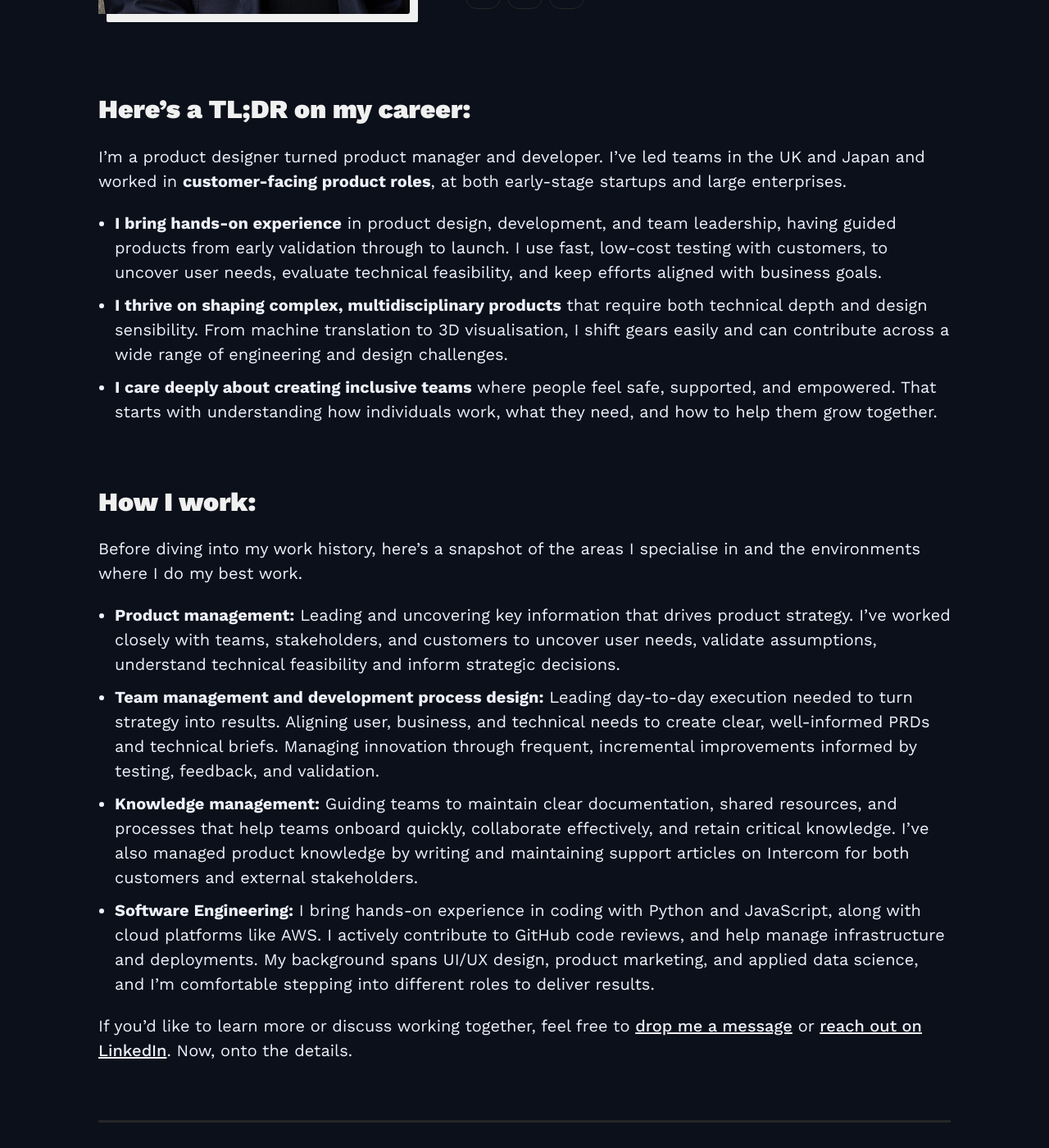
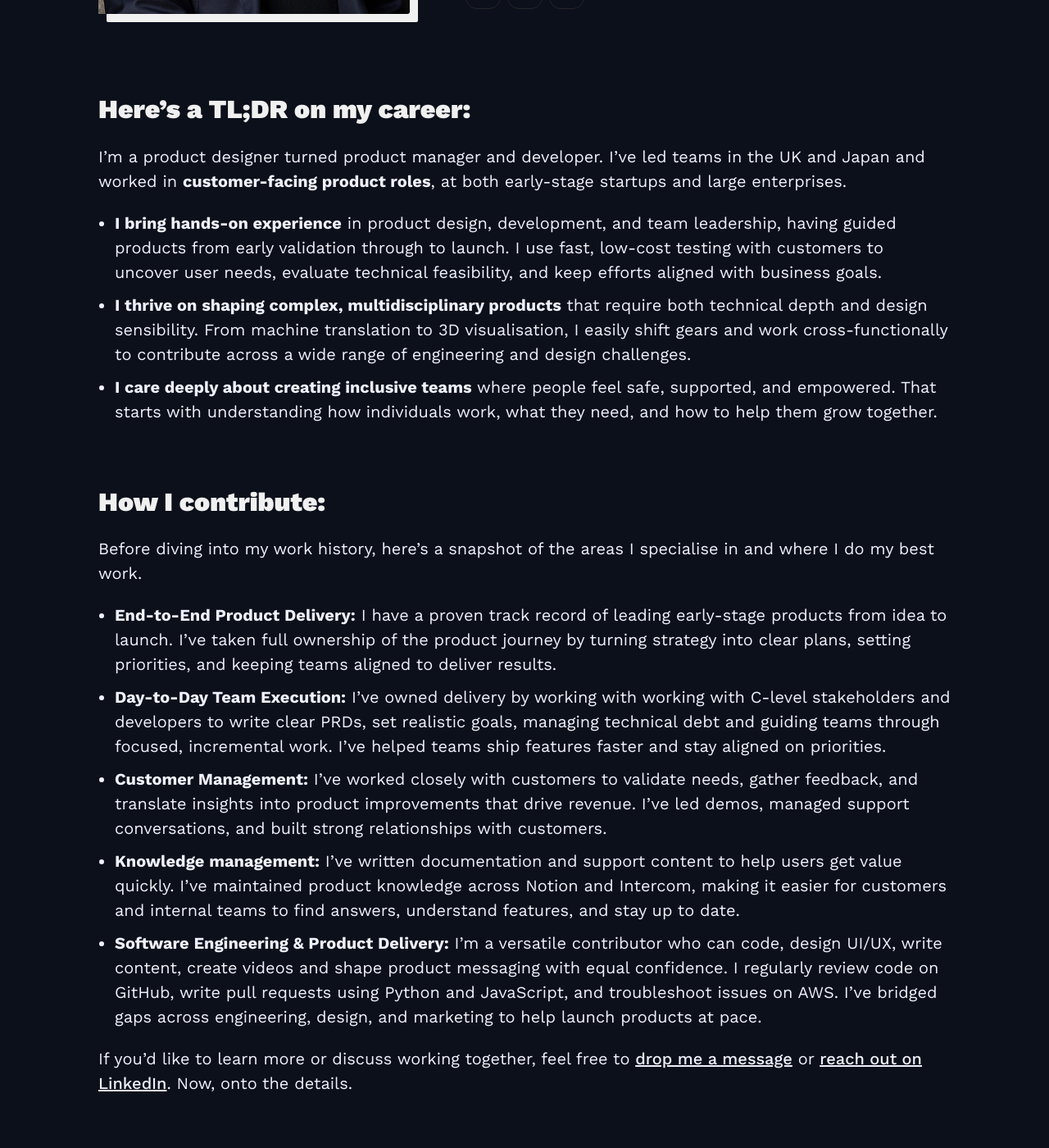
Before and after one commit to mkishi1221/mkishi1221.github.io, a Jekyll site: the page built from index.html, in a window 1280 px wide and 1400 px high, scrolled down 613 px. Shown: the whole window at 82% size. Built offline with Jekyll 4.4.1, drawn with Linux system fonts in a browser that asks for light colours; nearby versions of some CDN libraries.

Commit message:
Updated CV

```diff
--- a/_includes/cv.md
+++ b/_includes/cv.md
@@ -3,18 +3,19 @@
 
 I'm a product designer turned product manager and developer. I've led teams in the UK and Japan and worked in **customer-facing product roles**, at both early-stage startups and large enterprises.
 
-- **I bring hands-on experience** in product design, development, and team leadership, having guided products from early validation through to launch. I use fast, low-cost testing with customers, to uncover user needs, evaluate technical feasibility, and keep efforts aligned with business goals.
-- **I thrive on shaping complex, multidisciplinary products** that require both technical depth and design sensibility. From machine translation to 3D visualisation, I shift gears easily and can contribute across a wide range of engineering and design challenges.
+- **I bring hands-on experience** in product design, development, and team leadership, having guided products from early validation through to launch. I use fast, low-cost testing with customers to uncover user needs, evaluate technical feasibility, and keep efforts aligned with business goals.
+- **I thrive on shaping complex, multidisciplinary products** that require both technical depth and design sensibility. From machine translation to 3D visualisation, I easily shift gears and work cross-functionally to contribute across a wide range of engineering and design challenges.
 - **I care deeply about creating inclusive teams** where people feel safe, supported, and empowered. That starts with understanding how individuals work, what they need, and how to help them grow together.
 
-# How I work:
+# How I contribute:
 
-Before diving into my work history, here's a snapshot of the areas I specialise in and the environments where I do my best work.
+Before diving into my work history, here's a snapshot of the areas I specialise in and where I do my best work.
 
-- **Product management:** Leading and uncovering key information that drives product strategy. I've worked closely with teams, stakeholders, and customers to uncover user needs, validate assumptions, understand technical feasibility and inform strategic decisions.
-- **Team management and development process design:** Leading day-to-day execution needed to turn strategy into results. Aligning user, business, and technical needs to create clear, well-informed PRDs and technical briefs. Managing innovation through frequent, incremental improvements informed by testing, feedback, and validation.
-- **Knowledge management:** Guiding teams to maintain clear documentation, shared resources, and processes that help teams onboard quickly, collaborate effectively, and retain critical knowledge. I've also managed product knowledge by writing and maintaining support articles on Intercom for both customers and external stakeholders.
-- **Software Engineering:** I bring hands-on experience in coding with Python and JavaScript, along with cloud platforms like AWS. I actively contribute to GitHub code reviews, and help manage infrastructure and deployments. My background spans UI/UX design, product marketing, and applied data science, and I'm comfortable stepping into different roles to deliver results.
+- **End-to-End Product Delivery:** I have a proven track record of leading early-stage products from idea to launch. I’ve taken full ownership of the product journey by turning strategy into clear plans, setting priorities, and keeping teams aligned to deliver results.
+- **Day-to-Day Team Execution:** I’ve owned delivery by working with working with C-level stakeholders and developers to write clear PRDs, set realistic goals, managing technical debt and guiding teams through focused, incremental work. I’ve helped teams ship features faster and stay aligned on priorities.
+- **Customer Management:** I’ve worked closely with customers to validate needs, gather feedback, and translate insights into product improvements that drive revenue. I’ve led demos, managed support conversations, and built strong relationships with customers.
+- **Knowledge management:** I’ve written documentation and support content to help users get value quickly. I’ve maintained product knowledge across Notion and Intercom, making it easier for customers and internal teams to find answers, understand features, and stay up to date.
+- **Software Engineering & Product Delivery:** I’m a versatile contributor who can code, design UI/UX, write content, create videos and shape product messaging with equal confidence. I regularly review code on GitHub, write pull requests using Python and JavaScript, and troubleshoot issues on AWS. I’ve bridged gaps across engineering, design, and marketing to help launch products at pace.
 
 If you'd like to learn more or discuss working together, feel free to [drop me a message](/contact){: .cv_link target="_blank" } or [reach out on LinkedIn](https://www.linkedin.com/in/mkishi/){: .cv_link target="_blank" }. Now, onto the details.
 
@@ -129,6 +130,7 @@ I took on a variety of projects spanning product design, interior design, UI/UX,
 - UIUX of a menu translation startup in Tokyo, Japan.
 
 I also conducted workshops to:
+
 - Design a puzzle toy in collaboration with London School of Economics.
 - Design a portable burger kiosk that can be transported in a container in Alexandria, Egypt.
 - Design a consumer-friendly drone powered by a smartphone in London.
```
Also changed, not shown: 1 other file.
